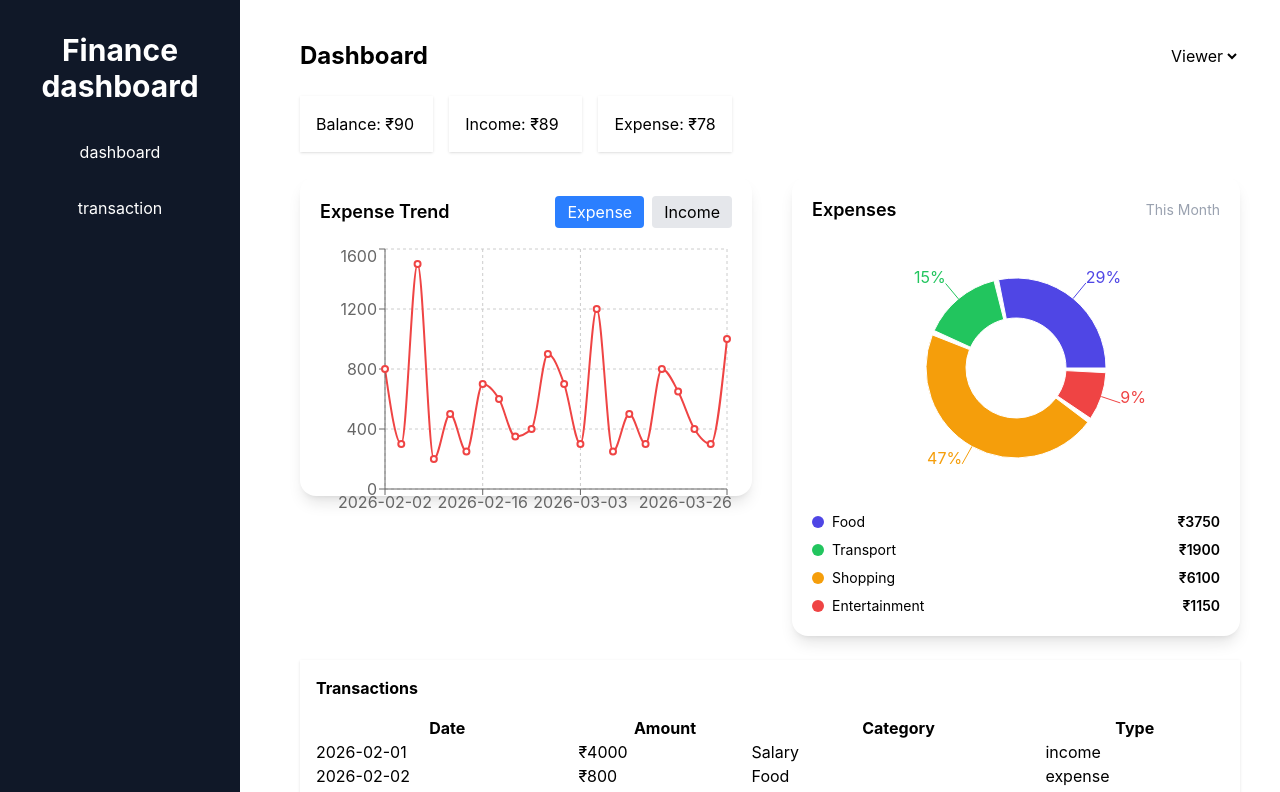
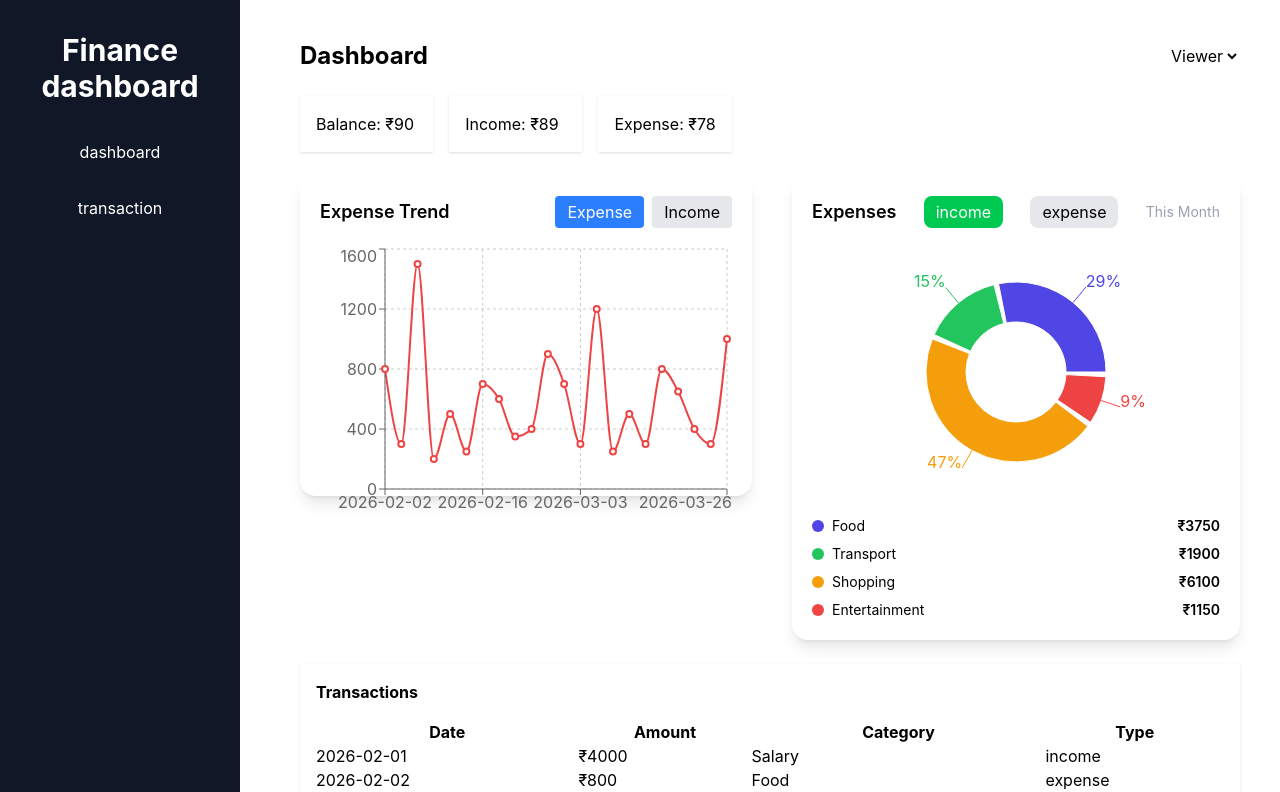
Before and after one commit to SY53-56/Finance-Dashboard, a React (Vite) app: page / in a window 1280 px wide. Shown: the top 792 px of the page. Built offline with nearby package versions, Linux system fonts and the light colour scheme.

Commit message:
feat view piechart expense and income

```diff
--- a/src/components/DashboardCards.jsx
+++ b/src/components/DashboardCards.jsx
@@ -1,7 +1,9 @@
+import { useContext } from "react";
+import { AppContext } from "../context/AppContext";
 
 function DashboardCards() {
-
-
+const {transactions} = useContext(AppContext)
+console.log(transactions)
   return (
     <div className="grid grid-cols-3 gap-4 mb-6">
       <div className="p-4 bg-white shadow">Balance: ₹{90 }</div>
--- a/src/components/pieChart.jsx
+++ b/src/components/pieChart.jsx
@@ -1,19 +1,18 @@
-import { useContext } from "react";
+import { useContext, useState } from "react";
 import { PieChart, Pie, ResponsiveContainer, Cell, Tooltip } from "recharts";
 import { AppContext } from "../context/AppContext";
+import Button from "./Button";
 
 function PieChartBox() {
   const { transactions } = useContext(AppContext);
-
+const [view, setView] = useState("income")
   const COLORS = ["#4F46E5", "#22C55E", "#F59E0B", "#EF4444", "#06B6D4"];
 
   // ✅ Filter only expenses
+  const filterTransaction = transactions.filter(item => view==="income"? item.type ==="expense": item.type==="income")
   const data = Object.values(
-    transactions
-      .filter(
-        (item) =>
-          item.category !== "Salary" && item.category !== "Freelance"
-      )
+  filterTransaction
+
       .reduce((acc, item) => {
         if (!acc[item.category]) {
           acc[item.category] = { name: item.category, value: 0 };
@@ -28,6 +27,14 @@ function PieChartBox() {
       {/* Header */}
       <div className="flex justify-between items-center mb-4">
         <h2 className="text-lg font-semibold">Expenses</h2>
+        <Button name="income"  onClick={() => setView("income")}  className={`px-3 py-1 rounded ${
+              view === "income" ? "bg-green-500 text-white" : "bg-gray-200"
+            }`}>
+
+        </Button>
+        <Button name="expense" onClick={()=> setView("expense")}  className={`px-3 py-1 rounded ${
+              view === "expense" ? "bg-green-500 text-white" : "bg-gray-200"
+            }`}/>
         <span className="text-sm text-gray-400">This Month</span>
       </div>
 
```
